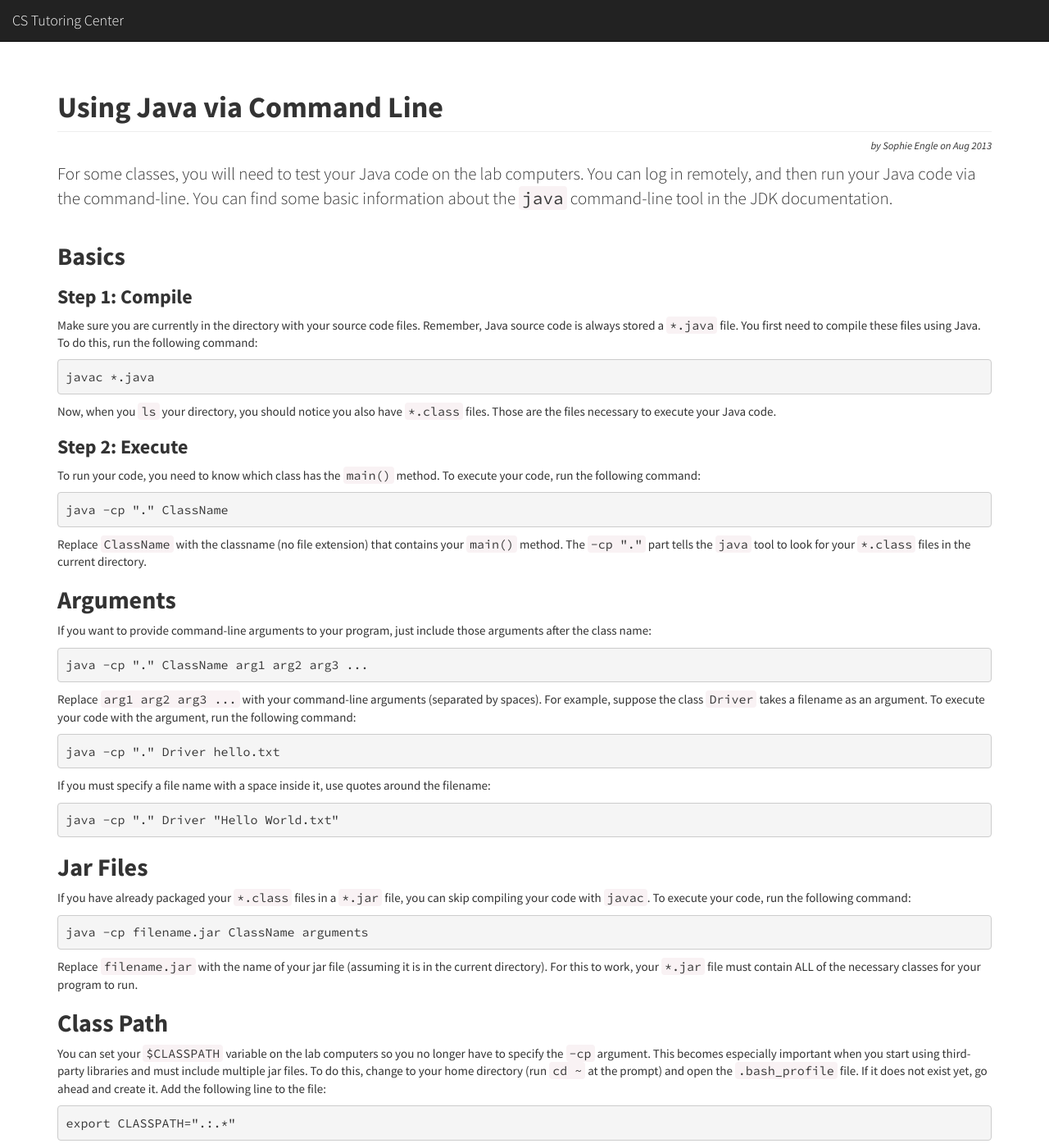
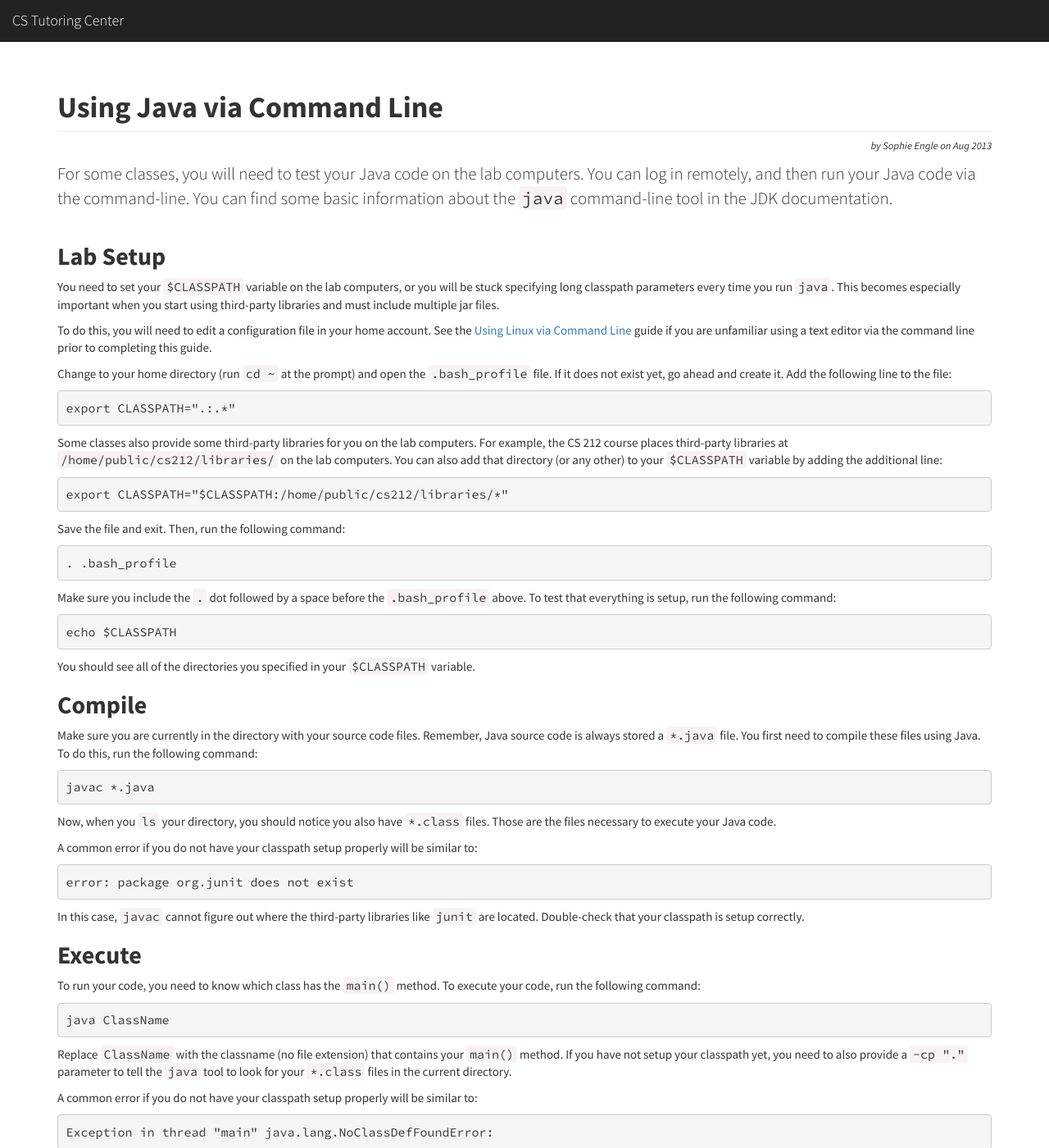
Before and after one commit to CSTutors/CSTutors.github.io, a Jekyll site: the page built from _posts/2013-08-01-using-java-via-command-line.html, in a window 1280 px wide and 1400 px high. Shown: the whole window at 82% size. Built offline with Jekyll 4.4.1, drawn with Linux system fonts in a browser that asks for light colours; nearby versions of some CDN libraries; some of the changed text lies outside the part shown.

Commit message:
Updating java via command-line guide.

```diff
--- a/_posts/2013-08-01-using-java-via-command-line.html
+++ b/_posts/2013-08-01-using-java-via-command-line.html
@@ -6,61 +6,13 @@ date:   2013-08-01
 lead: 'For some classes, you will need to test your Java code on the lab computers. You can log in remotely, and then run your Java code via the command-line. You can find some basic information about the <code>java</code> command-line tool in the JDK documentation.'
 ---
 
-<h2>Basics</h2>
+<h2>Lab Setup</h2>
 
-<h3>Step 1: Compile</h3>
+<p>You need to set your <code>$CLASSPATH</code> variable on the lab computers, or you will be stuck specifying long classpath parameters every time you run <code>java</code>. This becomes especially important when you start using third-party libraries and must include multiple jar files.</p>
 
-<p>Make sure you are currently in the directory with your source code files. Remember, Java source code is always stored a <code>*.java</code> file. You first need to compile these files using Java. To do this, run the following command:</p>
+<p>To do this, you will need to edit a configuration file in your home account. See the <a href="{% post_url 2013-07-31-using-linux-via-command-line %}">Using Linux via Command Line</a> guide if you are unfamiliar using a text editor via the command line prior to completing this guide.</p>
 
-<pre>
-javac *.java
-</pre>
-
-<p>Now, when you <code>ls</code> your directory, you should notice you also have <code>*.class</code> files. Those are the files necessary to execute your Java code.</p>
-
-<h3>Step 2: Execute</h3>
-
-<p>To run your code, you need to know which class has the <code>main()</code> method. To execute your code, run the following command:</p>
-
-<pre>
-java -cp "." ClassName
-</pre>
-
-<p>Replace <code>ClassName</code> with the classname (no file extension) that contains your <code>main()</code> method. The <code>-cp "."</code> part tells the <code>java</code> tool to look for your <code>*.class</code> files in the current directory.</p>
-
-<h2>Arguments</h2>
-
-<p>If you want to provide command-line arguments to your program, just include those arguments after the class name:</p>
-
-<pre>
-java -cp "." ClassName arg1 arg2 arg3 ...
-</pre>
-
-<p>Replace <code>arg1 arg2 arg3 ...</code> with your command-line arguments (separated by spaces). For example, suppose the class <code>Driver</code> takes a filename as an argument. To execute your code with the argument, run the following command:</p>
-
-<pre>
-java -cp "." Driver hello.txt
-</pre>
-
-<p>If you must specify a file name with a space inside it, use quotes around the filename:</p>
-
-<pre>
-java -cp "." Driver "Hello World.txt"
-</pre>
-
-<h2>Jar Files</h2>
-
-<p>If you have already packaged your <code>*.class</code> files in a <code>*.jar</code> file, you can skip compiling your code with <code>javac</code>. To execute your code, run the following command:</p>
-
-<pre>
-java -cp filename.jar ClassName arguments
-</pre>
-
-<p>Replace <code>filename.jar</code> with the name of your jar file (assuming it is in the current directory). For this to work, your <code>*.jar</code> file must contain ALL of the necessary classes for your program to run.</p>
-
-<h2>Class Path</h2>
-
-<p>You can set your <code>$CLASSPATH</code> variable on the lab computers so you no longer have to specify the <code>-cp</code> argument. This becomes especially important when you start using third-party libraries and must include multiple jar files. To do this, change to your home directory (run <code>cd ~</code> at the prompt) and open the <code>.bash_profile</code> file. If it does not exist yet, go ahead and create it. Add the following line to the file:</p>
+<p>Change to your home directory (run <code>cd ~</code> at the prompt) and open the <code>.bash_profile</code> file. If it does not exist yet, go ahead and create it. Add the following line to the file:</p>
 
 <pre>
 export CLASSPATH=".:.*"
@@ -84,13 +36,71 @@ export CLASSPATH="$CLASSPATH:/home/public/cs212/libraries/*"
 echo $CLASSPATH
 </pre>
 
-<p>You should see all of the directories you specified in your <code>$CLASSPATH</code> variable. Now, to run Java programs, you can just do:</p>
+<p>You should see all of the directories you specified in your <code>$CLASSPATH</code> variable.</p>
+
+<h2>Compile</h2>
+
+<p>Make sure you are currently in the directory with your source code files. Remember, Java source code is always stored a <code>*.java</code> file. You first need to compile these files using Java. To do this, run the following command:</p>
 
 <pre>
-java ClassName arguments
+javac *.java
 </pre>
 
-<p>Assuming that the necessary <code>*.class</code> and <code>*.jar</code> files are located in one of the directories you specified in your <code>$CLASSPATH</code> variable.</p>
+<p>Now, when you <code>ls</code> your directory, you should notice you also have <code>*.class</code> files. Those are the files necessary to execute your Java code.</p>
+
+<p>A common error if you do not have your classpath setup properly will be similar to:</p>
+
+<pre>error: package org.junit does not exist</pre>
+
+<p>In this case, <code>javac</code> cannot figure out where the third-party libraries like <code>junit</code> are located. Double-check that your classpath is setup correctly.</p>
+
+<h2>Execute</h2>
+
+<p>To run your code, you need to know which class has the <code>main()</code> method. To execute your code, run the following command:</p>
+
+<pre>
+java ClassName
+</pre>
+
+<p>Replace <code>ClassName</code> with the classname (no file extension) that contains your <code>main()</code> method. If you have not setup your classpath yet, you need to also provide a <code>-cp "."</code> parameter to tell the <code>java</code> tool to look for your <code>*.class</code> files in the current directory.</p>
+
+<p>A common error if you do not have your classpath setup properly will be similar to:</p>
+
+<pre>
+Exception in thread "main" java.lang.NoClassDefFoundError:
+</pre>
+
+<p>In this case, <code>javac</code> cannot figure out where the class files are located. Double-check that your classpath is setup correctly and that your code is properly compiled.</p>
+
+<h2>Arguments</h2>
+
+<p>If you want to provide command-line arguments to your program, just include those arguments after the class name:</p>
+
+<pre>
+java ClassName arg1 arg2 arg3 ...
+</pre>
+
+<p>Replace <code>arg1 arg2 arg3 ...</code> with your command-line arguments (separated by spaces). For example, suppose the class <code>Driver</code> takes a filename as an argument. To execute your code with the argument, run the following command:</p>
+
+<pre>
+java Driver hello.txt
+</pre>
+
+<p>If you must specify a file name with a space inside it, use quotes around the filename:</p>
+
+<pre>
+java Driver "Hello World.txt"
+</pre>
+
+<h2>Jar Files</h2>
+
+<p>If you have already packaged your <code>*.class</code> files in a <code>*.jar</code> file, you can skip compiling your code with <code>javac</code>. To execute your code, run the following command:</p>
+
+<pre>
+java -cp filename.jar ClassName arguments
+</pre>
+
+<p>Replace <code>filename.jar</code> with the name of your jar file (assuming it is in the current directory). For this to work, your <code>*.jar</code> file must contain ALL of the necessary classes for your program to run.</p>
 
 <h2>JUnit Tests</h2>
 
```
Also changed, not shown: 1 other file.
